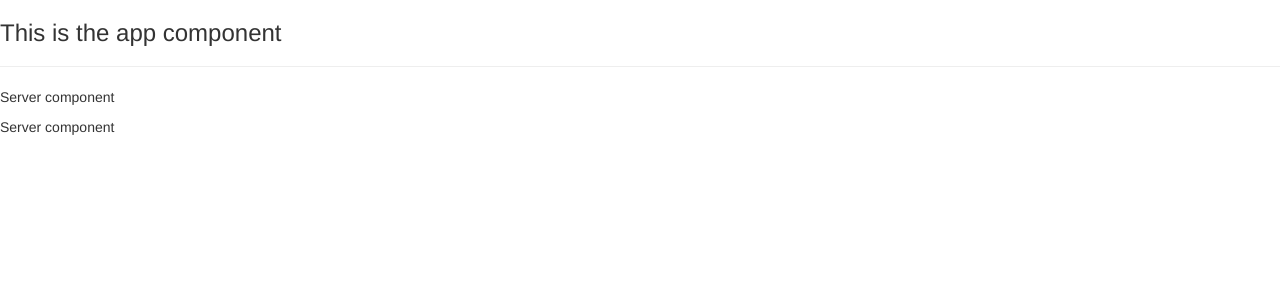
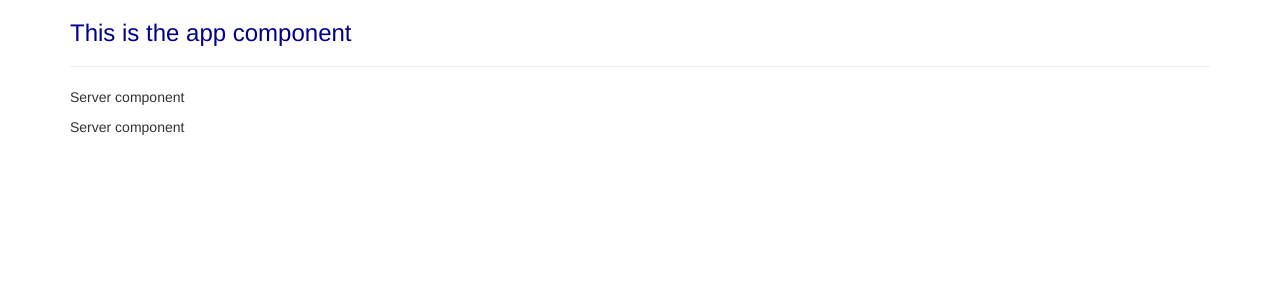
Before and after one commit to abel-masila/ng-getting-started, an Angular app: page / in a window 1280 px wide. Shown: the top 300 px of the page. Built offline with nearby package versions, Linux system fonts and the light colour scheme.

Commit message:
Tested styles

```diff
--- a/src/app/app.component.css
+++ b/src/app/app.component.css
@@ -0,0 +1,3 @@
+.text-header {
+  color: darkblue;
+}
--- a/src/app/app.component.html
+++ b/src/app/app.component.html
@@ -1,3 +1,9 @@
-<h3>This is the app component</h3>
-<hr/>
-<app-servers></app-servers>
+<div class="container">
+    <div class="row">
+        <div class="col-md-12">
+            <h3 class="text-header">This is the app component</h3>
+            <hr/>
+            <app-servers></app-servers>
+        </div>
+    </div>
+</div>
```
